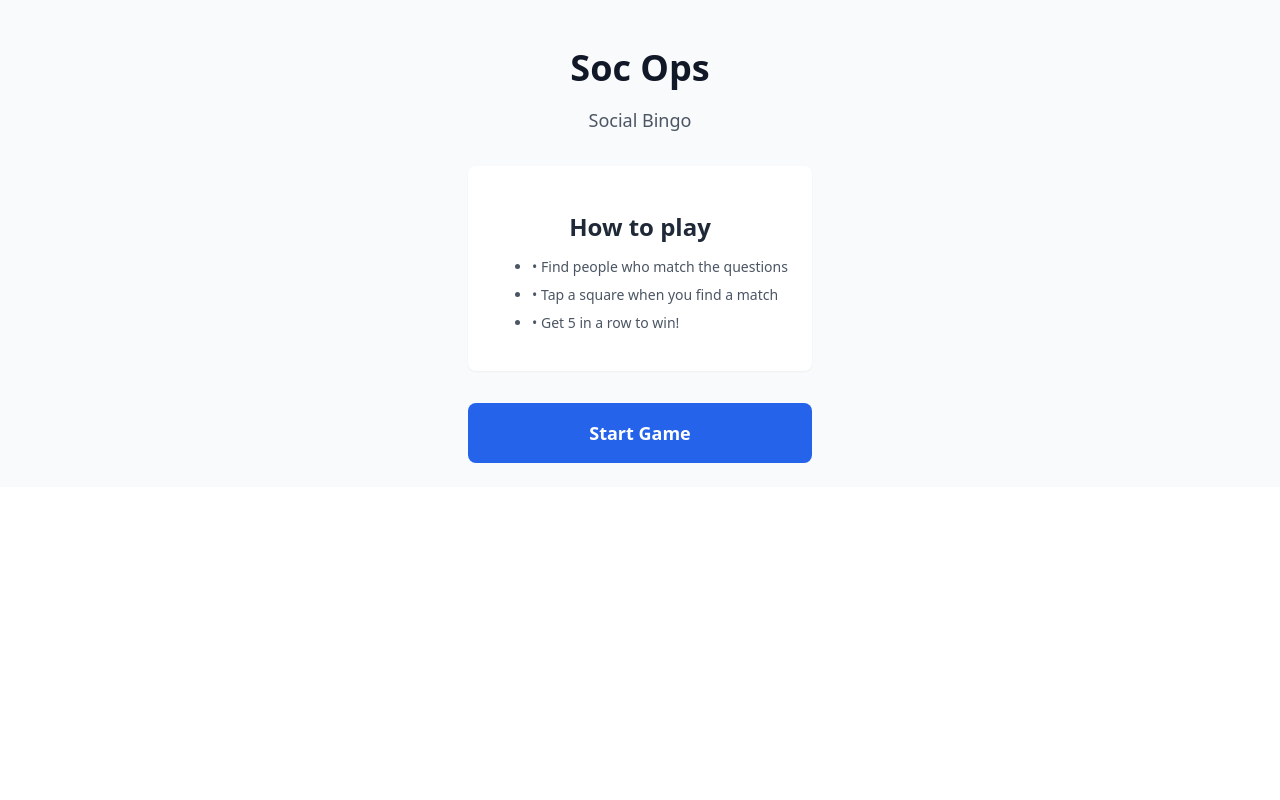
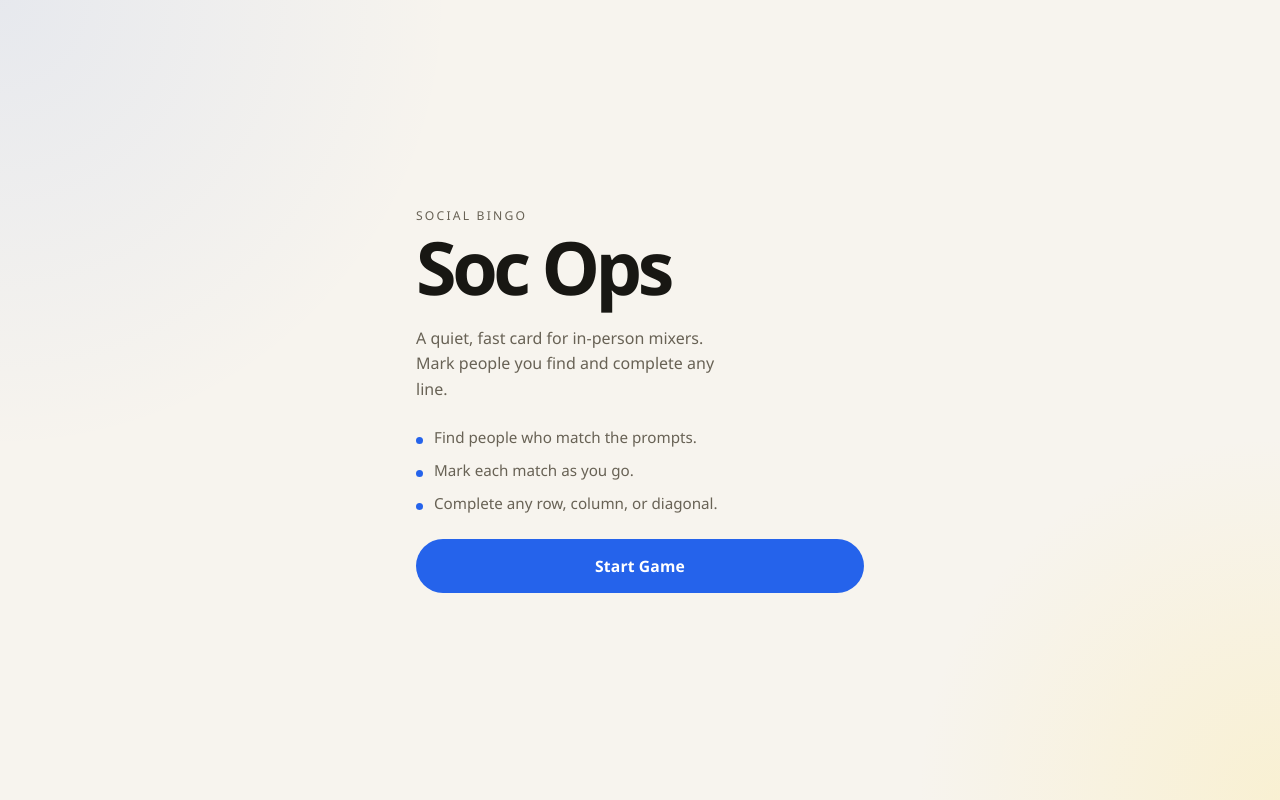
Before and after one commit to marzann/my-soc-ops-python, a FastAPI app: page / in a window 1280 px wide. Run offline with FastAPI, Linux system fonts and the light colour scheme.

Commit message:
Minimal UI redesign with design guide

```diff
--- a/app/static/css/app.css
+++ b/app/static/css/app.css
@@ -1,163 +1,278 @@
+:root {
+    color-scheme: light;
+    --page: #f7f4ee;
+    --surface: rgba(255, 255, 255, 0.78);
+    --line: #d8d3ca;
+    --text: #181713;
+    --muted: #686255;
+    --accent: #2563eb;
+    --marked: #dcfce7;
+    --winner: #fde68a;
+}
+
 html,
 body,
 #app {
-    height: 100%;
+    min-height: 100%;
     margin: 0;
 }
 
 body {
-    font-family: system-ui, -apple-system, sans-serif;
+    font-family: "Avenir Next", "Segoe UI", sans-serif;
+    color: var(--text);
+    background:
+        radial-gradient(circle at top left, rgba(37, 99, 235, 0.08), transparent 30%),
+        radial-gradient(circle at bottom right, rgba(253, 230, 138, 0.28), transparent 24%),
+        var(--page);
     -webkit-tap-highlight-color: transparent;
 }
 
-/* Tailwind-like utility classes */
-.h-full { height: 100%; }
-.min-h-full { min-height: 100%; }
-.w-full { width: 100%; }
-.w-16 { width: 4rem; }
-.max-w-sm { max-width: 24rem; }
-.max-w-md { max-width: 28rem; }
-.max-w-xs { max-width: 20rem; }
-
-.flex { display: flex; }
-.flex-col { flex-direction: column; }
-.flex-1 { flex: 1 1 0%; }
-.items-center { align-items: center; }
-.justify-center { justify-content: center; }
-.justify-between { justify-content: space-between; }
-
-.grid { display: grid; }
-.grid-cols-5 { grid-template-columns: repeat(5, minmax(0, 1fr)); }
-.gap-1 { gap: 0.25rem; }
-
-.p-1 { padding: 0.25rem; }
-.p-3 { padding: 0.75rem; }
-.p-4 { padding: 1rem; }
-.p-6 { padding: 1.5rem; }
-.px-3 { padding-left: 0.75rem; padding-right: 0.75rem; }
-.px-4 { padding-left: 1rem; padding-right: 1rem; }
-.px-6 { padding-left: 1.5rem; padding-right: 1.5rem; }
-.px-8 { padding-left: 2rem; padding-right: 2rem; }
-.py-1\.5 { padding-top: 0.375rem; padding-bottom: 0.375rem; }
-.py-2 { padding-top: 0.5rem; padding-bottom: 0.5rem; }
-.py-3 { padding-top: 0.75rem; padding-bottom: 0.75rem; }
-.py-4 { padding-top: 1rem; padding-bottom: 1rem; }
-
-.mb-2 { margin-bottom: 0.5rem; }
-.mb-3 { margin-bottom: 0.75rem; }
-.mb-4 { margin-bottom: 1rem; }
-.mb-6 { margin-bottom: 1.5rem; }
-.mb-8 { margin-bottom: 2rem; }
-.mx-auto { margin-left: auto; margin-right: auto; }
-
-.bg-white { background-color: #ffffff; }
-.bg-gray-50 { background-color: #f9fafb; }
-.bg-gray-100 { background-color: #f3f4f6; }
-.bg-amber-100 { background-color: #fef3c7; }
-.bg-amber-200 { background-color: #fde68a; }
-.bg-accent { background-color: #2563eb; }
-.bg-marked { background-color: #dcfce7; }
-.bg-black\/50 { background-color: rgba(0, 0, 0, 0.5); }
-
-.text-white { color: #ffffff; }
-.text-gray-500 { color: #6b7280; }
-.text-gray-600 { color: #4b5563; }
-.text-gray-700 { color: #374151; }
-.text-gray-800 { color: #1f2937; }
-.text-gray-900 { color: #111827; }
-.text-green-600 { color: #16a34a; }
-.text-green-800 { color: #166534; }
-.text-amber-500 { color: #f59e0b; }
-.text-amber-800 { color: #92400e; }
-.text-amber-900 { color: #78350f; }
-
-.text-xs { font-size: 0.75rem; line-height: 1rem; }
-.text-sm { font-size: 0.875rem; line-height: 1.25rem; }
-.text-lg { font-size: 1.125rem; line-height: 1.75rem; }
-.text-3xl { font-size: 1.875rem; line-height: 2.25rem; }
-.text-4xl { font-size: 2.25rem; line-height: 2.5rem; }
-.text-5xl { font-size: 3rem; line-height: 1; }
-
-.font-semibold { font-weight: 600; }
-.font-bold { font-weight: 700; }
-
-.text-center { text-align: center; }
-.text-left { text-align: left; }
-
-.border { border-width: 1px; }
-.border-b { border-bottom-width: 1px; }
-.border-gray-200 { border-color: #e5e7eb; }
-.border-gray-300 { border-color: #d1d5db; }
-.border-amber-400 { border-color: #fbbf24; }
-.border-marked-border { border-color: #22c55e; }
-
-.rounded { border-radius: 0.25rem; }
-.rounded-lg { border-radius: 0.5rem; }
-.rounded-xl { border-radius: 0.75rem; }
-
-.shadow-sm { box-shadow: 0 1px 2px 0 rgba(0, 0, 0, 0.05); }
-.shadow-xl { box-shadow: 0 20px 25px -5px rgba(0, 0, 0, 0.1), 0 10px 10px -5px rgba(0, 0, 0, 0.04); }
-
-.space-y-2 > * + * { margin-top: 0.5rem; }
-
-.fixed { position: fixed; }
-.absolute { position: absolute; }
-.relative { position: relative; }
-.inset-0 { top: 0; right: 0; bottom: 0; left: 0; }
-.top-0\.5 { top: 0.125rem; }
-.right-0\.5 { right: 0.125rem; }
-
-.z-50 { z-index: 50; }
-
-.aspect-square { aspect-ratio: 1 / 1; }
-
-.select-none { user-select: none; }
-
-.transition-all { transition-property: all; transition-timing-function: cubic-bezier(0.4, 0, 0.2, 1); transition-duration: 150ms; }
-.transition-colors { transition-property: color, background-color, border-color; transition-timing-function: cubic-bezier(0.4, 0, 0.2, 1); transition-duration: 150ms; }
-.duration-150 { transition-duration: 150ms; }
-
-button:active .active\:bg-gray-100 { background-color: #f3f4f6; }
-button:active .active\:bg-accent-light { background-color: #3b82f6; }
-
 button {
-    cursor: pointer;
-    border: none;
+    border: 0;
     background: none;
     font: inherit;
+    cursor: pointer;
 }
 
 button:disabled {
     cursor: default;
 }
 
-.wrap-break-word {
-    word-break: break-word;
+.shell {
+    min-height: 100dvh;
+    display: flex;
+    align-items: center;
+    justify-content: center;
+    padding: 32px 18px;
+    box-sizing: border-box;
 }
 
-.hyphens-auto {
-    hyphens: auto;
+.shell-play {
+    align-items: stretch;
 }
 
-.leading-tight {
-    line-height: 1.25;
+.frame {
+    width: min(100%, 28rem);
+    display: grid;
+    gap: 24px;
 }
 
-.min-h-\[60px\] {
-    min-height: 60px;
+.frame-start {
+    justify-items: start;
 }
 
-@keyframes bounce {
-    0%, 100% {
-        transform: translateY(-25%);
-        animation-timing-function: cubic-bezier(0.8, 0, 1, 1);
+.frame-play {
+    width: min(100%, 32rem);
+    margin: 0 auto;
+    align-content: start;
+}
+
+.title-block {
+    display: grid;
+    gap: 8px;
+}
+
+.title-block-compact {
+    gap: 2px;
+}
+
+.eyebrow {
+    margin: 0;
+    font-size: 0.76rem;
+    letter-spacing: 0.18em;
+    text-transform: uppercase;
+    color: var(--muted);
+}
+
+h1 {
+    margin: 0;
+    font-size: clamp(2.8rem, 8vw, 4.6rem);
+    line-height: 0.94;
+    letter-spacing: -0.06em;
+    font-weight: 700;
+}
+
+.title-block-compact h1 {
+    font-size: 1.65rem;
+    line-height: 1;
+    letter-spacing: -0.05em;
+}
+
+.intro {
+    max-width: 34ch;
+    margin: 0;
+    font-size: 1rem;
+    line-height: 1.6;
+    color: var(--muted);
+}
+
+.intro-compact {
+    max-width: none;
+    font-size: 0.95rem;
+}
+
+.rules {
+    margin: 0;
+    padding: 0;
+    list-style: none;
+    display: grid;
+    gap: 10px;
+    color: var(--muted);
+    font-size: 0.95rem;
+    line-height: 1.5;
+}
+
+.rules li {
+    position: relative;
+    padding-left: 18px;
+}
+
+.rules li::before {
+    content: "";
+    position: absolute;
+    left: 0;
+    top: 0.72em;
+    width: 7px;
+    height: 7px;
+    border-radius: 999px;
+    background: var(--accent);
+}
+
+.primary-button,
+.ghost-button {
+    border-radius: 999px;
+    transition: transform 120ms ease, background-color 120ms ease, color 120ms ease;
+}
+
+.primary-button {
+    width: 100%;
+    padding: 16px 20px;
+    background: var(--accent);
+    color: #fff;
+    text-align: center;
+    font-size: 0.98rem;
+    font-weight: 600;
+    letter-spacing: 0.01em;
+}
+
+.ghost-button {
+    padding: 10px 14px;
+    color: var(--muted);
+    background: rgba(255, 255, 255, 0.45);
+    border: 1px solid rgba(216, 211, 202, 0.8);
+}
+
+.primary-button:active,
+.ghost-button:active,
+.square:active {
+    transform: scale(0.985);
+}
+
+.topbar {
+    display: flex;
+    align-items: start;
+    justify-content: space-between;
+    gap: 16px;
+}
+
+.status-banner {
+    padding: 10px 14px;
+    border: 1px solid rgba(216, 211, 202, 0.9);
+    border-radius: 18px;
+    background: rgba(253, 230, 138, 0.55);
+    color: var(--text);
+    font-size: 0.92rem;
+    line-height: 1.4;
+}
+
+.board-wrap {
+    padding: 16px;
+    border: 1px solid rgba(216, 211, 202, 0.9);
+    border-radius: 28px;
+    background: var(--surface);
+    backdrop-filter: blur(18px);
+    -webkit-backdrop-filter: blur(18px);
+}
+
+.board {
+    display: grid;
+    grid-template-columns: repeat(5, minmax(0, 1fr));
+    gap: 8px;
+}
+
+.square {
+    position: relative;
+    aspect-ratio: 1 / 1;
+    min-height: 64px;
+    display: flex;
+    align-items: center;
+    justify-content: center;
+    padding: 8px;
+    border: 1px solid var(--line);
+    border-radius: 18px;
+    background: rgba(255, 255, 255, 0.82);
+    color: var(--text);
+    text-align: center;
+    transition: background-color 120ms ease, border-color 120ms ease, transform 120ms ease;
+    box-sizing: border-box;
+}
+
+.square-marked {
+    background: var(--marked);
+}
+
+.square-winning {
+    background: var(--winner);
+    border-color: rgba(24, 23, 19, 0.24);
+}
+
+.square-free {
+    font-weight: 700;
+    letter-spacing: 0.03em;
+}
+
+.square-text {
+    overflow-wrap: anywhere;
+    hyphens: auto;
+    font-size: 0.74rem;
+    line-height: 1.18;
+}
+
+.square-check {
+    position: absolute;
+    top: 7px;
+    right: 10px;
+    font-size: 0.86rem;
+    line-height: 1;
+    color: var(--text);
+    opacity: 0.7;
+}
+
+@media (max-width: 640px) {
+    .shell {
+        padding: 20px 14px;
     }
-    50% {
-        transform: translateY(0);
-        animation-timing-function: cubic-bezier(0, 0, 0.2, 1);
+
+    .frame,
+    .frame-play {
+        gap: 18px;
+    }
+
+    .board-wrap {
+        padding: 12px;
+        border-radius: 22px;
+    }
+
+    .board {
+        gap: 6px;
+    }
+
+    .square {
+        min-height: 58px;
+        border-radius: 16px;
+    }
+
+    .square-text {
+        font-size: 0.68rem;
     }
 }
-
-.animate-\[bounce_0\.5s_ease-out\] {
-    animation: bounce 0.5s ease-out;
-}
--- a/app/templates/components/start_screen.html
+++ b/app/templates/components/start_screen.html
@@ -1,25 +1,26 @@
-<div id="game-container">
-<div class="flex flex-col items-center justify-center min-h-full p-6 bg-gray-50">
-    <div class="text-center max-w-sm">
-        <h1 class="text-4xl font-bold text-gray-900 mb-2">Soc Ops</h1>
-        <p class="text-lg text-gray-600 mb-8">Social Bingo</p>
+<div id="game-container" class="shell">
+    <div class="frame frame-start">
+        <div class="title-block">
+            <p class="eyebrow">Social Bingo</p>
+            <h1>Soc Ops</h1>
+        </div>
 
-        <div class="bg-white rounded-lg p-6 shadow-sm border border-gray-200 mb-8">
-            <h2 class="font-semibold text-gray-800 mb-3">How to play</h2>
-            <ul class="text-left text-gray-600 text-sm space-y-2">
-                <li>• Find people who match the questions</li>
-                <li>• Tap a square when you find a match</li>
-                <li>• Get 5 in a row to win!</li>
-            </ul>
-        </div>
+        <p class="intro">
+            A quiet, fast card for in-person mixers. Mark people you find and complete any line.
+        </p>
+
+        <ul class="rules" aria-label="How to play">
+            <li>Find people who match the prompts.</li>
+            <li>Mark each match as you go.</li>
+            <li>Complete any row, column, or diagonal.</li>
+        </ul>
 
         <button
             hx-post="/start"
             hx-target="#game-container"
             hx-swap="outerHTML"
-            class="w-full bg-accent text-white font-semibold py-4 px-8 rounded-lg text-lg active:bg-accent-light transition-colors">
+            class="primary-button">
             Start Game
         </button>
     </div>
 </div>
-</div>
```
Also changed, not shown: app/templates/components/bingo_board.html (deleted, +0 -27 lines), app/templates/components/bingo_modal.html (deleted, +0 -15 lines), app/templates/components/game_screen.html (+32 -21 lines).
